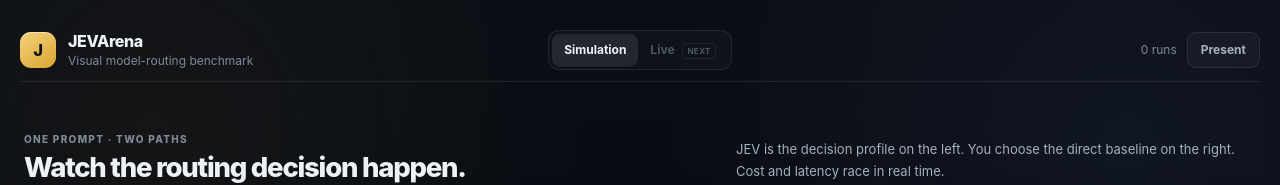
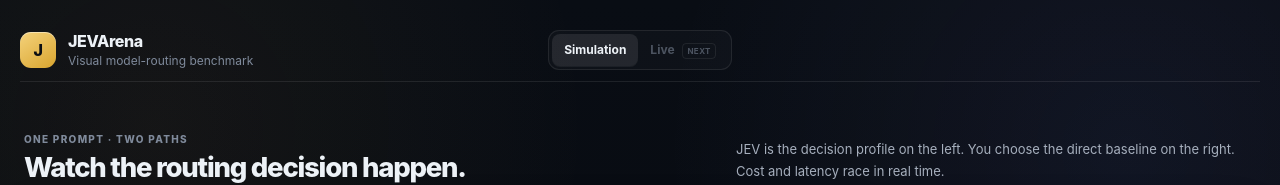
Before and after one commit to pouramin/JEVArena, a React (Vite) app: page / in a window 1280 px wide. Shown: the top 185 px of the page. Built offline with nearby package versions, Linux system fonts and the light colour scheme.

Commit message:
ui: replace run and present controls with website links

```diff
--- a/src/App.tsx
+++ b/src/App.tsx
@@ -15,7 +15,6 @@
   GENERATED_POOL_NOTE,
   createBenchmarkSeed,
   generateBenchmarkSuite,
-  suiteSize,
   type BenchmarkScope,
   type WorkloadMix
 } from "./data/benchmarks";
@@ -516,8 +515,6 @@
   const [phase, setPhase] = useState<Phase>("idle");
   const [countdown, setCountdown] = useState(3);
   const [elapsed, setElapsed] = useState(0);
-  const [runCount, setRunCount] = useState(0);
-  const [presentation, setPresentation] = useState(false);
   const [currentPlan, setCurrentPlan] = useState<RunPlan | null>(null);
 
   const [batchScope, setBatchScope] = useState<BenchmarkScope>("Full");
@@ -914,7 +911,6 @@
     setCurrentPlan(plan);
     setElapsed(0);
     setCountdown(3);
-    setRunCount((count) => count + 1);
     setPhase("countdown");
   };
 
@@ -931,7 +927,6 @@
     setBatchResults([]);
     setBatchIndex(0);
     setBatchPhase("running");
-    setRunCount((count) => count + suiteSize(batchScope, workloadMix));
   };
 
   const resetBatch = () => {
@@ -1004,21 +999,6 @@
   const switchWorkspace = (next: WorkspaceMode) => {
     if (isLocked || batchPhase === "running") return;
     setWorkspaceMode(next);
-  };
-
-  const togglePresentation = async () => {
-    const next = !presentation;
-    setPresentation(next);
-
-    try {
-      if (next && !document.fullscreenElement) {
-        await document.documentElement.requestFullscreen();
-      } else if (!next && document.fullscreenElement) {
-        await document.exitFullscreen();
-      }
-    } catch {
-      // CSS presentation mode still works if browser fullscreen is blocked.
-    }
   };
 
   const exportBatchCsv = () => {
@@ -1119,7 +1099,7 @@
   };
 
   return (
-    <main className={"app-shell" + (presentation ? " presentation" : "")}>
+    <main className="app-shell">
       <header className="topbar">
         <div className="brand">
           <div className="brand-mark">J</div>
@@ -1145,16 +1125,37 @@
           </div>
         </div>
 
-        <div className="topbar-actions">
-          <span className="run-counter">{runCount} runs</span>
-          <button
-            className="ghost-button"
-            type="button"
-            onClick={togglePresentation}
+        <nav className="topbar-actions" aria-label="External links">
+          <a
+            className="external-link-button website-link"
+            href="https://pouramin.dev/"
+            target="_blank"
+            rel="noreferrer"
+            aria-label="Amin Pour website"
+            title="pouramin.dev"
           >
-            {presentation ? "Exit present" : "Present"}
-          </button>
-        </div>
+            <svg viewBox="0 0 24 24" aria-hidden="true">
+              <circle cx="12" cy="12" r="9" />
+              <path d="M3 12h18M12 3a14.5 14.5 0 0 1 0 18M12 3a14.5 14.5 0 0 0 0 18" />
+            </svg>
+          </a>
+          <a
+            className="external-link-button youtube-link"
+            href="https://www.youtube.com/@TunnelLab"
+            target="_blank"
+            rel="noreferrer"
+            aria-label="TunnelLab on YouTube"
+            title="TunnelLab on YouTube"
+          >
+            <svg viewBox="0 0 24 24" aria-hidden="true">
+              <path
+                className="youtube-shell"
+                d="M21.4 6.4a2.9 2.9 0 0 0-2-2C17.6 4 12 4 12 4s-5.6 0-7.4.4a2.9 2.9 0 0 0-2 2C2.2 8.2 2.2 12 2.2 12s0 3.8.4 5.6a2.9 2.9 0 0 0 2 2C6.4 20 12 20 12 20s5.6 0 7.4-.4a2.9 2.9 0 0 0 2-2c.4-1.8.4-5.6.4-5.6s0-3.8-.4-5.6Z"
+              />
+              <path className="youtube-play" d="m10 15.2 5-3.2-5-3.2v6.4Z" />
+            </svg>
+          </a>
+        </nav>
       </header>
 
       <section className="hero-copy">
```
